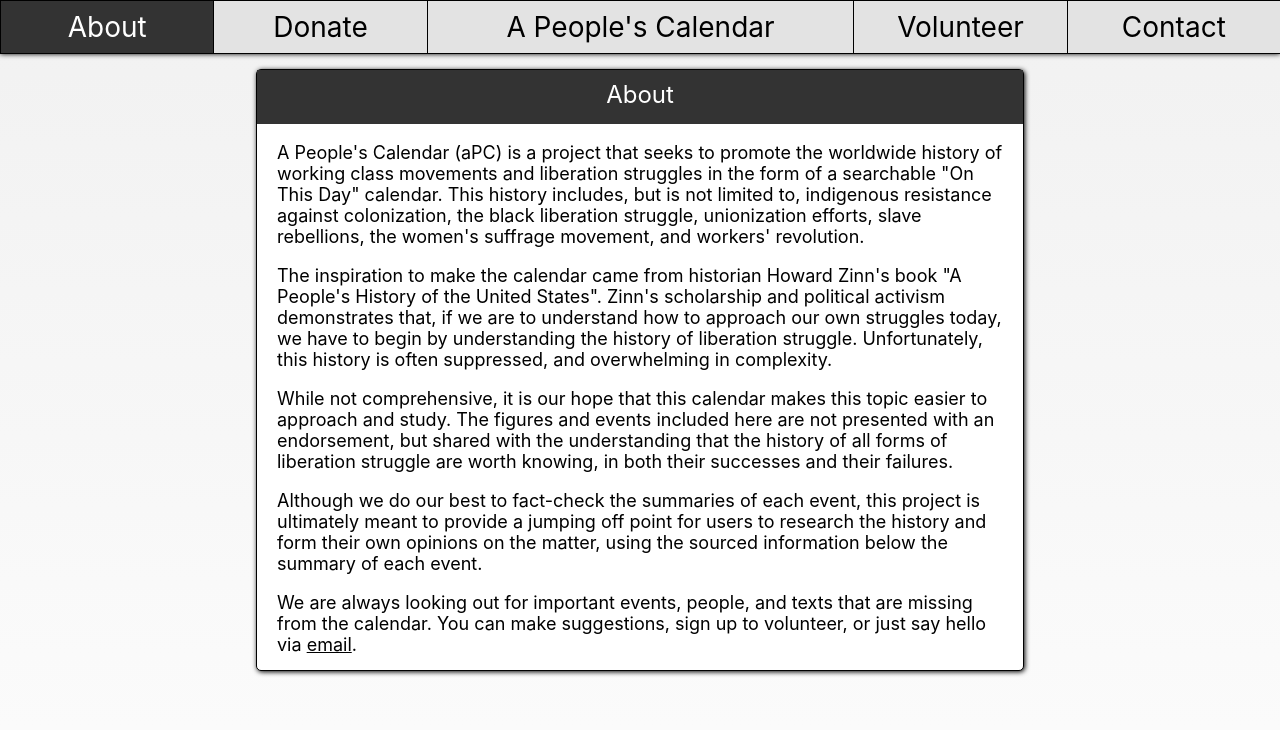
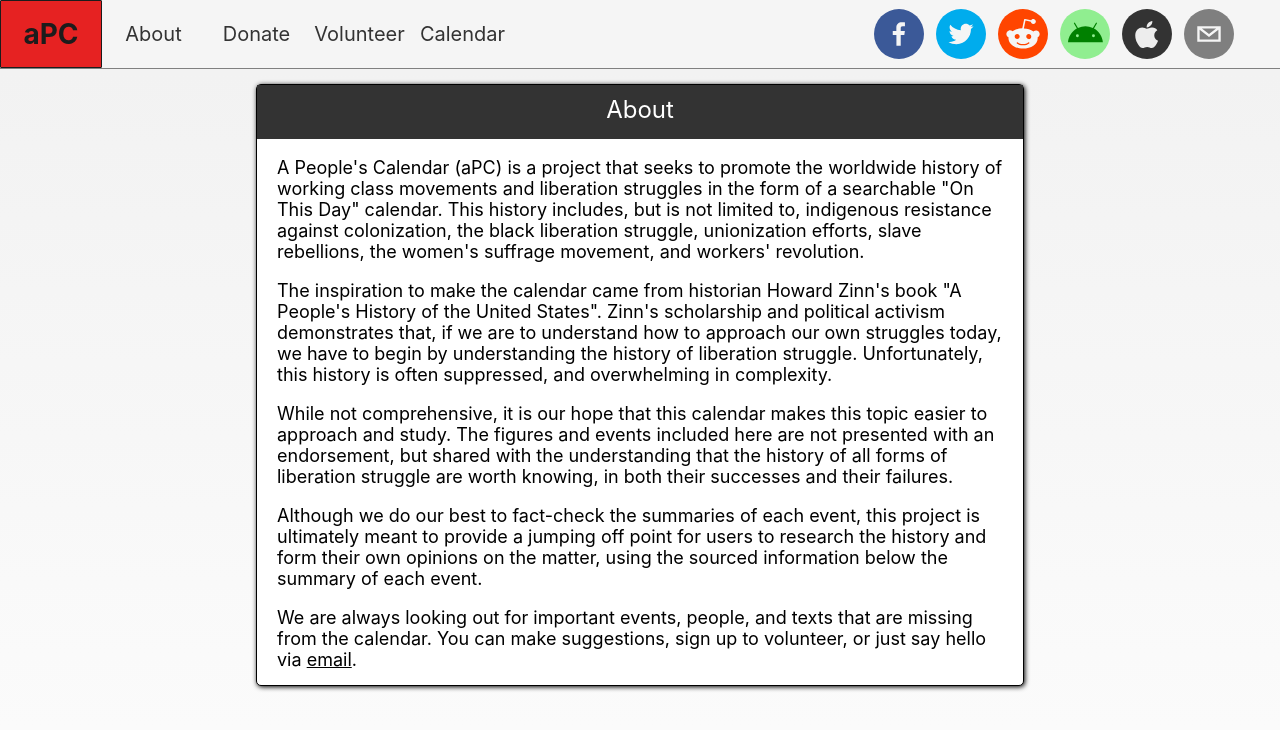
Before and after one commit to queenofthelosers/aPeoplesCalendarWeb, a React (Create React App) app: page /about in a window 1280 px wide. Shown: the top 730 px of the page. Built offline with nearby package versions, Linux system fonts and the light colour scheme.

Commit message:
Major redesign to nav-bar. Not responsive yet, but includes icons for Facebook, Twitter, Reddit, Android, Apple, and moved contact to an email icon. aPC logo top left. No homepage designed yet.

```diff
--- a/package.json
+++ b/package.json
@@ -4,6 +4,7 @@
   "private": true,
   "dependencies": {
     "@fortawesome/fontawesome-svg-core": "^1.2.30",
+    "@fortawesome/free-brands-svg-icons": "^5.15.0",
     "@fortawesome/free-solid-svg-icons": "^5.14.0",
     "@fortawesome/react-fontawesome": "^0.1.11",
     "@react-navigation/native": "^5.7.2",
@@ -15,9 +16,11 @@
     "react-dom": "^16.13.1",
     "react-fontawesome": "^1.7.1",
     "react-hamburger-menu": "^1.2.1",
+    "react-helmet": "^6.1.0",
     "react-mailto": "^0.4.0",
     "react-router-dom": "^5.2.0",
-    "react-scripts": "3.4.1"
+    "react-scripts": "3.4.1",
+    "react-social-icons": "^4.1.0"
   },
   "scripts": {
     "start": "react-scripts start",
--- a/public/index.html
+++ b/public/index.html
@@ -9,6 +9,8 @@
       name="description"
       content="A searchable calendar that catalogs liberation struggles around the world."
     />
+    <meta property="og:title" content="A People's Calendar" />
+    <meta property="og:description" content="A People's Calendar is a searchable On This Day calendar that catalogs liberation struggles from all around the world, including strikes, protests, indigenous resistance to colonization, black liberation, and workers' revolution." />
     <link rel="manifest" href="%PUBLIC_URL%/manifest.json" />
     <title>A People's Calendar</title>
   </head>
--- a/src/App.css
+++ b/src/App.css
@@ -11,6 +11,105 @@
   min-height: 100%;
 }
 
+#fullNavBarContainer {
+  display: flex;
+  position: sticky;
+  top: 0px;
+  justify-content: space-between;
+  padding-right: 25px;
+  background-color: #f5f5f5;
+  border-bottom: 1px solid grey;
+  z-index: 99;
+}
+
+#fullNavLeft {
+  display: flex;
+}
+
+#fullNavRight {
+  display: flex;
+  margin-right: 15px;
+}
+
+.navBarNavLink {
+  text-decoration: none;
+}
+
+#titleContainer {
+  background-color: #1c1c1c;
+  color: rgb(255, 69, 0);
+  border: 1px solid #1c1c1c;
+  border-radius: 1px;
+  padding-left: 10px;
+  padding-right: 10px;
+  margin-right: 0px;
+  transition: .5s ease;
+  font-size: 28px;
+  font-weight: bold;
+  height: 66px;
+  width: 80px;
+  display: flex;
+  justify-content: center;
+  align-items: center;
+}
+
+#titleContainer:hover {
+  background-color: #e62222;
+  color: #1c1c1c;
+}
+
+#fullNavTitle {
+
+}
+
+.fullNavTextContainer {
+  font-size: 20px;
+  width: 85px;
+  padding-left: 9px;
+  padding-right: 9px;
+  transition: .5s ease;
+  border-radius: 1px;
+  display: flex;
+  justify-content: center;
+  align-items: center;
+  color: #333333;
+}
+
+.fullNavTextContainer:hover {
+  background-color: #333333;
+  color: #faf7f7;
+}
+
+.fullNavSocialContainer {
+  margin-left: 6px;
+  margin-right: 6px;
+  display: flex;
+  justify-content: center;
+  align-items: center;
+  width: 50px;
+}
+
+.faNavIcon {
+  font-size: 31px;
+}
+
+.faNavIconContainer {
+  border-radius: 100px;
+  height: 50px;
+  width: 50px;
+  display: flex;
+  justify-content: center;
+  align-items: center;
+}
+
+#androidContainer {
+  background-color: lightgreen;
+}
+
+#appleContainer {
+  background-color: #333333;
+}
+
 #navBar {
   position: sticky;
   top: 0px;
@@ -18,8 +117,8 @@
   grid-template-columns: 2fr 2fr 4fr 2fr 2fr;
   grid-template-rows: 1fr;
   align-items: center;
-  /*background-color: #ff4747;*/
-  color: white;
+  /*color: white;*/
+  color: black;
   z-index: 99;
   box-shadow: 0px 0px 5px black;
 }
@@ -144,8 +243,8 @@
   flex-direction: row;
   justify-content: center;
   align-items: center;
-  margin-bottom: 15px;
-  margin-top: 25px;
+  margin-top: 0px;
+  margin-bottom: 25px;
 }
 
 #datePicker {
@@ -183,8 +282,8 @@
   padding: 5px;
   padding-left: 12px;
   padding-right: 12px;
-  margin-top: 0px;
-  margin-bottom: 22px;
+  margin-bottom: 20px;
+  margin-top: 15px;
 }
 
 #searchWrapper {
--- a/src/App.js
+++ b/src/App.js
@@ -5,6 +5,7 @@
 import {Volunteer} from './volunteer.js';
 import {Donate} from './donate.js';
 import {NotFound} from './notFound.js';
+import {FullNavBar} from './fullNavBar.js';
 import {
   BrowserRouter as Router,
   Switch,
@@ -68,9 +69,8 @@
   };
 
   render() {
-    return (
-      <Router>
-        {this.state.windowWidth > 800 && <div id='navBar'>
+    /*
+    <div id='navBar'>
     <NavLink className='navTextWrapper' to='/about'>
       <p id='aboutLink' className='navText'>About</p>
     </NavLink>
@@ -86,8 +86,15 @@
     <a target='_blank' rel="noopener noreferrer" href='mailto:apeoplescalendar@gmail.com' className='navTextWrapper'>
       <a target='_blank' rel="noopener noreferrer" id='contactLink' className='navText' href='mailto:apeoplescalendar@gmail.com'>Contact</a>
     </a>
-        </div>}
-        {this.state.openHamburger && <div id='hamburgerOpen'>
+    </div>
+    */
+    return (
+      <Router>
+        {this.state.windowWidth > 800 &&
+          <FullNavBar/>
+        }
+        {this.state.openHamburger &&
+          <div id='hamburgerOpen'>
             <NavLink to='/' className='navText hamburgerText' id='hamburgerHome' onClick={() => this.handleHomeHamburgerClick()}>Home</NavLink>
             <NavLink to='/about' id='hamburgerAbout' className='navText hamburgerText' onClick={() => this.handleClick()}>About</NavLink>
             <NavLink to='/donate' id='hamburgerDonate' className='navText hamburgerText' onClick={() => this.handleClick()}>Donate</NavLink>
@@ -95,10 +102,12 @@
             <a target='_blank' rel="noopener noreferrer" id='hamburgerContact' className='navText hamburgerText' href='mailto:apeoplescalendar@gmail.com' onClick={() => this.handleClick()}>Contact</a>
           </div>
         }
-        {this.state.windowWidth <= 800 && <div id='navBar'>
+        {this.state.windowWidth <= 800 &&
+          <div id='navBar'>
             <FontAwesomeIcon icon={faBars} style={{position: 'absolute', left: '25px'}} onClick={(e) => this.handleHamburger(e)}/>
             <NavLink to='/' className='navText' id='title' onClick={() => this.resetDay()}>A People's Calendar</NavLink>
-        </div>}
+          </div>
+        }
         <Switch>
           <Route path='/about'>
             <About/>
--- /dev/null
+++ b/src/fullNavBar.js
@@ -0,0 +1,63 @@
+import React from 'react';
+import {
+  BrowserRouter as Router,
+  Switch,
+  Route,
+  NavLink,
+  Redirect
+} from "react-router-dom";
+import {SocialIcon} from 'react-social-icons';
+import {FontAwesomeIcon} from '@fortawesome/react-fontawesome';
+import {faAndroid, faApple} from '@fortawesome/free-brands-svg-icons';
+
+export function FullNavBar() {
+  return (
+      <div id='fullNavBarContainer'>
+        <div id='fullNavLeft'>
+          <NavLink to='/' className='navBarNavLink' id='titleContainer'>
+            <p id='fullNavTitle'>aPC</p>
+          </NavLink>
+          <NavLink to='/about' className='fullNavTextContainer navBarNavLink'>
+            <p className='fullNavText'>About</p>
+          </NavLink>
+          <NavLink to='/donate' className='fullNavTextContainer navBarNavLink'>
+            <p className='fullNavText'>Donate</p>
+          </NavLink>
+          <NavLink to='/volunteer' className='fullNavTextContainer navBarNavLink'>
+            <p className='fullNavText'>Volunteer</p>
+          </NavLink>
+          <NavLink to='/' className='fullNavTextContainer navBarNavLink'>
+            <p className='fullNavText'>Calendar</p>
+          </NavLink>
+        </div>
+        <div id='fullNavRight'>
+          <div className='fullNavSocialContainer'>
+            <SocialIcon className='fullNavSocial' url='https://www.facebook.com/aPeoplesCalendar' target='_blank'/>
+          </div>
+          <div className='fullNavSocialContainer'>
+            <SocialIcon className='fullNavSocial' url='https://www.twitter.com/aPeoplesCal' target='_blank'/>
+          </div>
+          <div className='fullNavSocialContainer'>
+            <SocialIcon className='fullNavSocial' url='https://www.reddit.com/r/aPeoplesCalendar' target='_blank'/>
+          </div>
+          <div className='fullNavSocialContainer'>
+            <a target='_blank' rel="noopener noreferrer" href='https://play.google.com/store/apps/details?id=com.aPeoplesCalendar.aPC&hl=en_US'>
+              <div className='faNavIconContainer' id='androidContainer'>
+                <FontAwesomeIcon className='fullNavSocial faNavIcon' icon={faAndroid} color="green" size='lg'/>
+              </div>
+            </a>
+          </div>
+          <div className='fullNavSocialContainer'>
+            <a target='_blank' rel="noopener noreferrer" href='https://play.google.com/store/apps/details?id=com.aPeoplesCalendar.aPC&hl=en_US'>
+              <div className='faNavIconContainer' id='appleContainer'>
+                <FontAwesomeIcon className='fullNavSocial faNavIcon' icon={faApple} color='#ededed' size='lg'/>
+              </div>
+            </a>
+          </div>
+          <div className='fullNavSocialContainer'>
+            <SocialIcon className='fullNavSocial' url='mailto:apeoplescalendar@gmail.com' target='_blank'/>
+          </div>
+        </div>
+      </div>
+  );
+};
--- a/src/main.js
+++ b/src/main.js
@@ -302,6 +302,9 @@
               {/*<div id='appPromoWrapper'>
                 <a id='appPromo' target='_blank' rel="noopener noreferrer" href='https://play.google.com/store/apps/details?id=com.aPeoplesCalendar.aPC&hl=en'>On Android? Get the app!</a>
               </div>*/}
+              <div id="onThisDayWrapper">
+                <p id='onThisDay'>{this.state.displaySearch ? 'Search Results' : this.state.dateHeader}</p>
+              </div>
               <div id='settings'>
                 <div id='datePickerWrapper'>
                   <input id='datePicker' type='date' value={this.state.dateInput} onChange={this.handleNewDate}/>
@@ -310,9 +313,6 @@
                   <input id='searchField' type="text" value={this.state.searchValue} onChange={this.trackSearch}/>
                   <button id='searchButton' type="submit"><FontAwesomeIcon icon={faSearch} className='searchIcon' size="m"/></button>
                 </form>
-              </div>
-              <div id="onThisDayWrapper">
-                <p id='onThisDay'>{this.state.displaySearch ? 'Search Results' : this.state.dateHeader}</p>
               </div>
               {!this.state.haveEvents &&
                 <EmptyDay displaySearch={this.state.displaySearch}/>
```
Also changed, not shown: 1 other file (tests, documents, lock files or other folders). Lines whose indentation alone changed are shown as unchanged.
